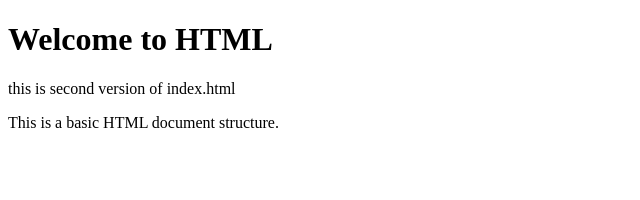
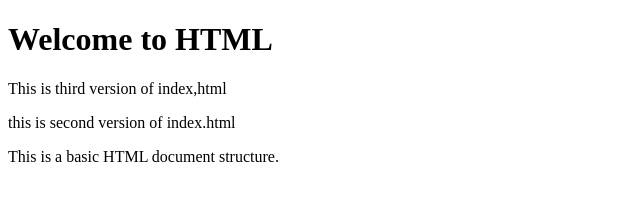
Before and after one commit to Rakshith4916/Myrepo, a plain HTML site: page index.html in a window 1280 px wide. Shown: the whole page, without its empty margins (0-640 px from the left). Drawn offline with Linux system fonts and the light colour scheme.

Commit message:
Third version of index.html

```diff
--- a/index.html
+++ b/index.html
@@ -7,6 +7,7 @@
 </head>
 <body>
     <h1>Welcome to HTML</h1>
+    <p>This is third version of index,html</p>
     <p>this is second version of index.html</p>
     <p>This is a basic HTML document structure.</p>
 </body>
```
